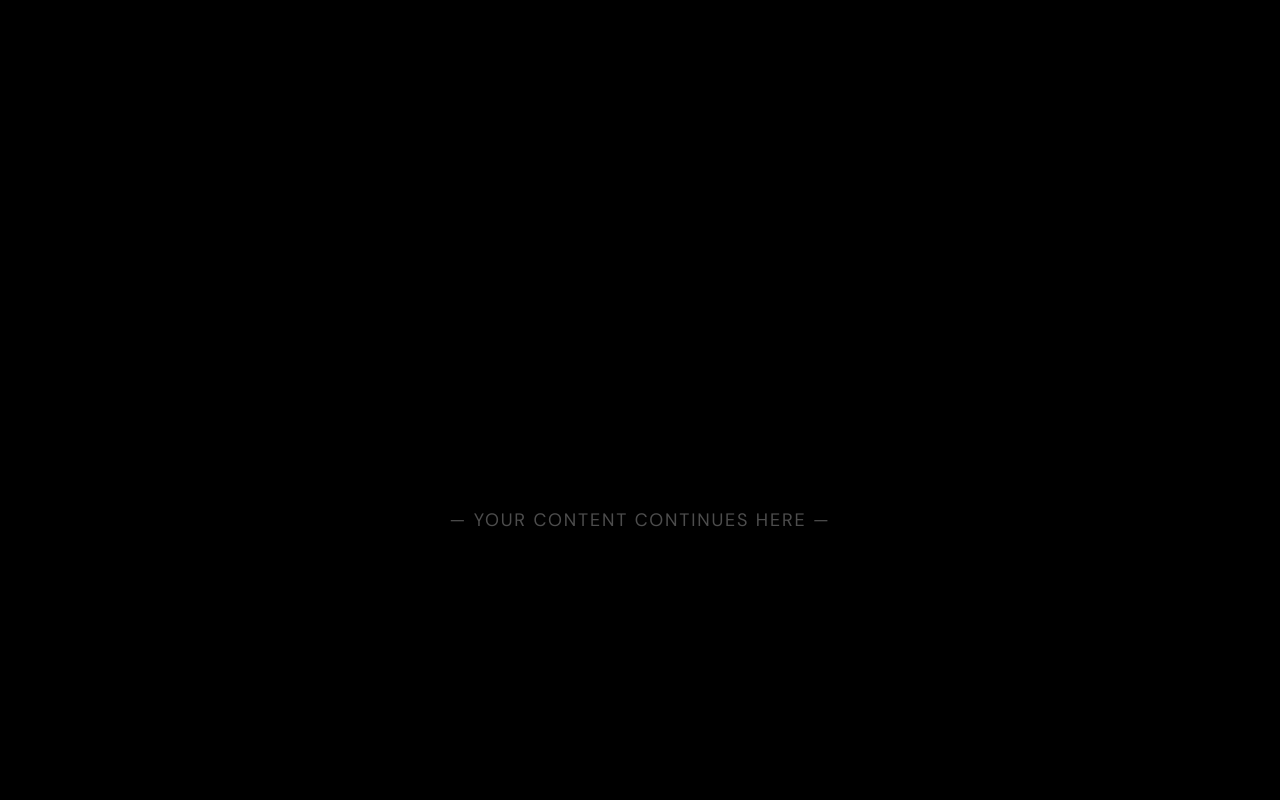
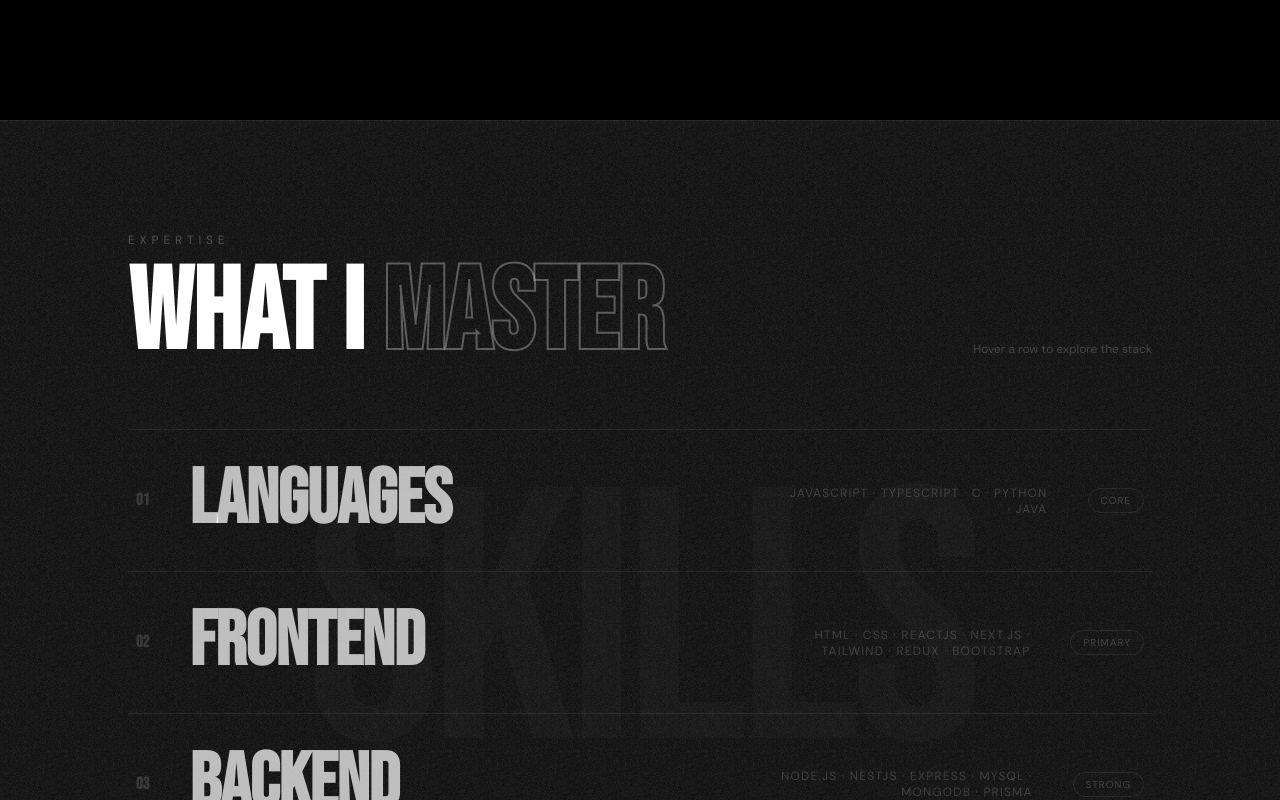
Before and after one commit to oussemacherif/oussemacherif.github.io, a React (Vite) app: page / in a window 1280 px wide. Shown: the part 2280-3080 px from the top of the page. Built offline with nearby package versions, Linux system fonts and the light colour scheme.

Commit message:
Triggering first GitHub Actions deployment

```diff
--- a/src/App.jsx
+++ b/src/App.jsx
@@ -10,14 +10,13 @@ export default function App() {
       <Hero />
 
       {/* ── Example section below the hero ── */}
-      <section className="flex min-h-screen items-center justify-center bg-black">
+      {/* <section className="flex min-h-screen items-center justify-center bg-black">
         <p
           className="text-white/30 text-lg tracking-widest uppercase"
           style={{ fontFamily: "'DM Sans', sans-serif" }}
         >
-          — Your Content Continues Here —
         </p>
-      </section>
+      </section> */}
       <Skills/>
       <Experience/>
       {/* <Experience1/> */}
```
